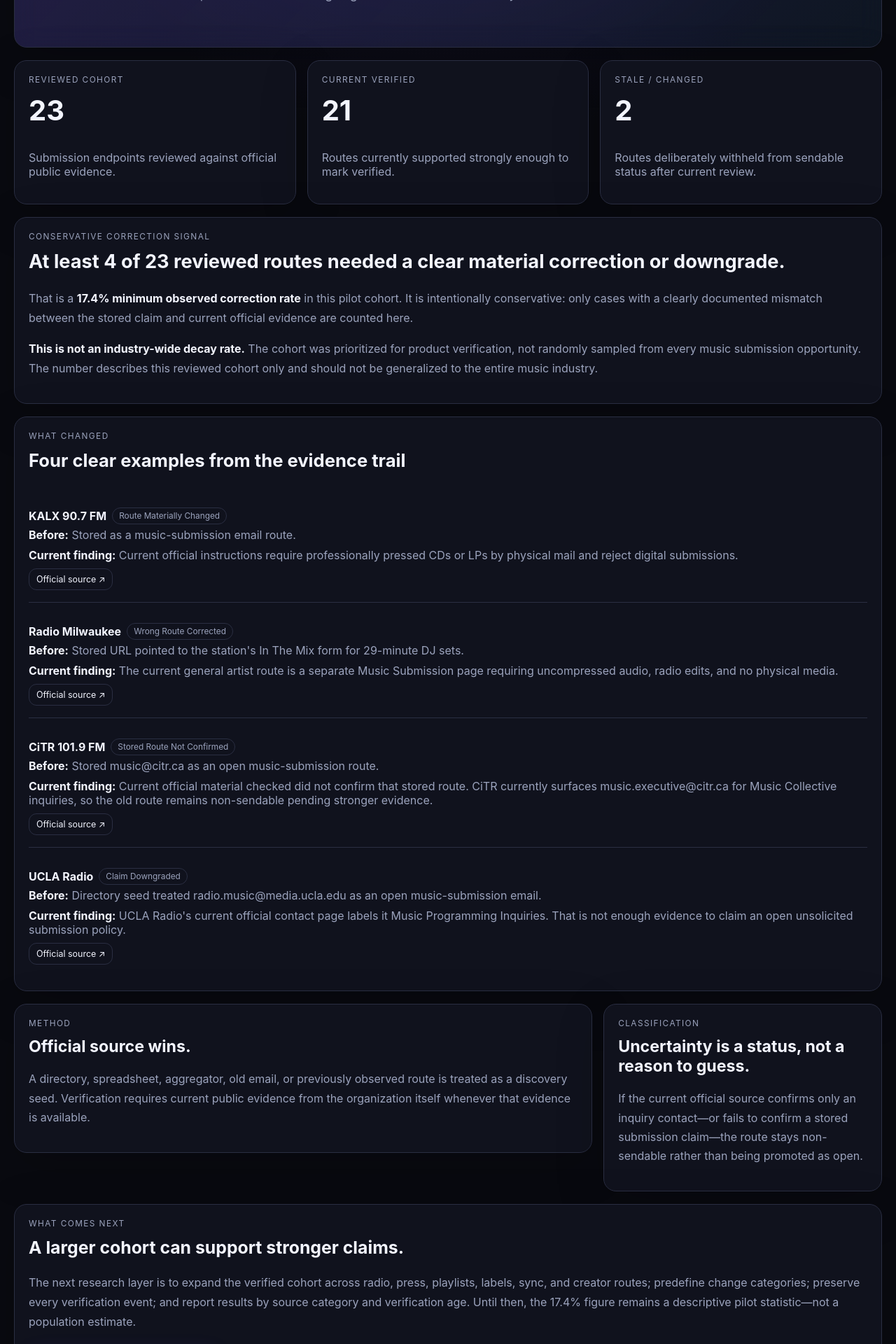
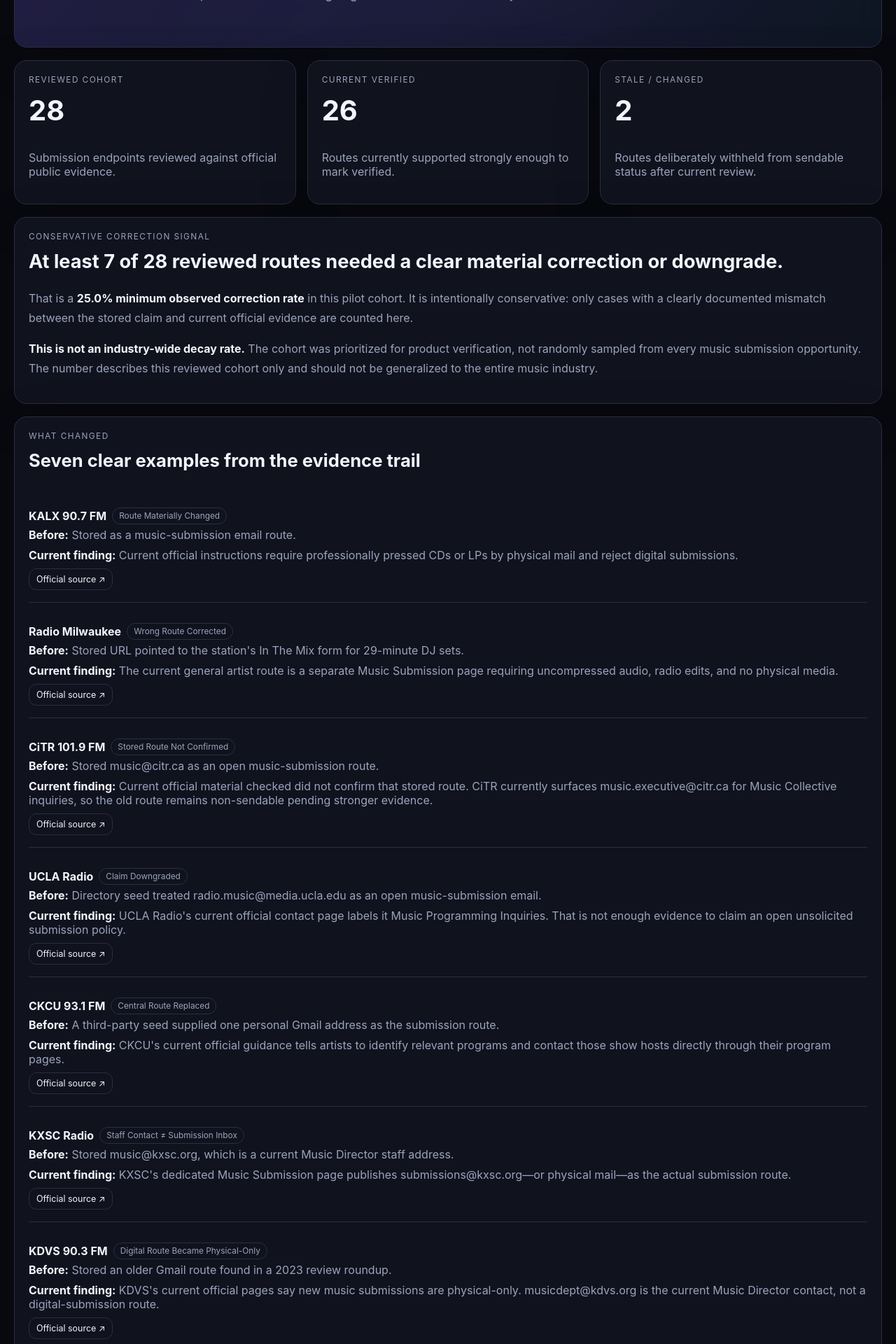
Before and after one commit to middlechildmzk/artistos, a Next.js app: page /research/music-submission-route-verification in a window 1280 px wide. Shown: the part 400-2320 px from the top of the page at 70% size. Built offline with nearby package versions, Linux system fonts and the light colour scheme; no server answers.

Commit message:
Expand ArtistOS route verification pilot to 28 routes

```diff
--- a/app/research/music-submission-route-verification/page.tsx
+++ b/app/research/music-submission-route-verification/page.tsx
@@ -1,10 +1,10 @@
 import type { Metadata } from "next";
 import Link from "next/link";
 
-const reviewed = 23;
-const verified = 21;
+const reviewed = 28;
+const verified = 26;
 const staleOrChanged = 2;
-const clearCorrections = 4;
+const clearCorrections = 7;
 const minimumCorrectionRate = ((clearCorrections / reviewed) * 100).toFixed(1);
 
 const examples = [
@@ -35,6 +35,27 @@ const examples = [
     after: "UCLA Radio's current official contact page labels it Music Programming Inquiries. That is not enough evidence to claim an open unsolicited submission policy.",
     source: "https://uclaradio.com/contact-us/",
     label: "Claim downgraded",
+  },
+  {
+    name: "CKCU 93.1 FM",
+    before: "A third-party seed supplied one personal Gmail address as the submission route.",
+    after: "CKCU's current official guidance tells artists to identify relevant programs and contact those show hosts directly through their program pages.",
+    source: "https://www.ckcufm.com/contact/",
+    label: "Central route replaced",
+  },
+  {
+    name: "KXSC Radio",
+    before: "Stored music@kxsc.org, which is a current Music Director staff address.",
+    after: "KXSC's dedicated Music Submission page publishes submissions@kxsc.org—or physical mail—as the actual submission route.",
+    source: "https://kxsc.org/musicsubmission/",
+    label: "Staff contact ≠ submission inbox",
+  },
+  {
+    name: "KDVS 90.3 FM",
+    before: "Stored an older Gmail route found in a 2023 review roundup.",
+    after: "KDVS's current official pages say new music submissions are physical-only. musicdept@kdvs.org is the current Music Director contact, not a digital-submission route.",
+    source: "https://kdvs.org/about/faq",
+    label: "Digital route became physical-only",
   },
 ];
 
@@ -87,7 +108,7 @@ export default function RouteVerificationResearchPage() {
         <section className="card release-card" style={{ padding: 42, marginBottom: 18 }}>
           <p className="eyebrow">Pilot research · August 16, 2026</p>
           <h1>What happens when you actually re-check music submission routes?</h1>
-          <p className="muted" style={{ maxWidth: 900, fontSize: "1.08rem", lineHeight: 1.75, marginTop: 16 }}>ArtistOS is building a verification layer for music-industry opportunities. This first public snapshot covers a prioritized cohort of submission endpoints checked manually against current official sources. The purpose is to measure the verification problem before making larger claims about route decay.</p>
+          <p className="muted" style={{ maxWidth: 900, fontSize: "1.08rem", lineHeight: 1.75, marginTop: 16 }}>ArtistOS is building a verification layer for music-industry opportunities. This public snapshot covers a prioritized cohort of submission endpoints checked manually against current official sources. The purpose is to measure the verification problem before making larger claims about route decay.</p>
         </section>
 
         <section className="grid three-col" style={{ marginBottom: 18 }}>
@@ -104,7 +125,7 @@ export default function RouteVerificationResearchPage() {
         </section>
 
         <section className="card" style={{ marginBottom: 18 }}>
-          <div className="section-heading"><div><p className="eyebrow">What changed</p><h2 style={{ fontSize: "1.6rem", marginTop: 8 }}>Four clear examples from the evidence trail</h2></div></div>
+          <div className="section-heading"><div><p className="eyebrow">What changed</p><h2 style={{ fontSize: "1.6rem", marginTop: 8 }}>Seven clear examples from the evidence trail</h2></div></div>
           <div className="stack" style={{ marginTop: 14 }}>
             {examples.map((example) => <article className="directory-row" key={example.name}><div className="directory-main"><div className="tag-row"><strong>{example.name}</strong><span className="pill">{example.label}</span></div><p className="muted"><strong style={{ color: "var(--text)" }}>Before:</strong> {example.before}</p><p className="muted"><strong style={{ color: "var(--text)" }}>Current finding:</strong> {example.after}</p><a className="button ghost compact" href={example.source} target="_blank" rel="noreferrer">Official source ↗</a></div></article>)}
           </div>
@@ -118,7 +139,7 @@ export default function RouteVerificationResearchPage() {
         <section className="card" style={{ marginBottom: 18 }}>
           <p className="eyebrow">What comes next</p>
           <h2 style={{ fontSize: "1.55rem", marginTop: 8 }}>A larger cohort can support stronger claims.</h2>
-          <p className="muted" style={{ lineHeight: 1.75 }}>The next research layer is to expand the verified cohort across radio, press, playlists, labels, sync, and creator routes; predefine change categories; preserve every verification event; and report results by source category and verification age. Until then, the 17.4% figure remains a descriptive pilot statistic—not a population estimate.</p>
+          <p className="muted" style={{ lineHeight: 1.75 }}>The next research layer is to expand the verified cohort across radio, press, playlists, labels, sync, and creator routes; predefine change categories; preserve every verification event; and report results by source category and verification age. Until then, the {minimumCorrectionRate}% figure remains a descriptive pilot statistic—not a population estimate.</p>
           <div className="nav-links" style={{ marginTop: 18 }}><Link className="button primary" href="/verified-routes">Browse currently verified routes</Link><Link className="button ghost" href="/methodology">Read verification methodology</Link></div>
         </section>
       </div>
```
